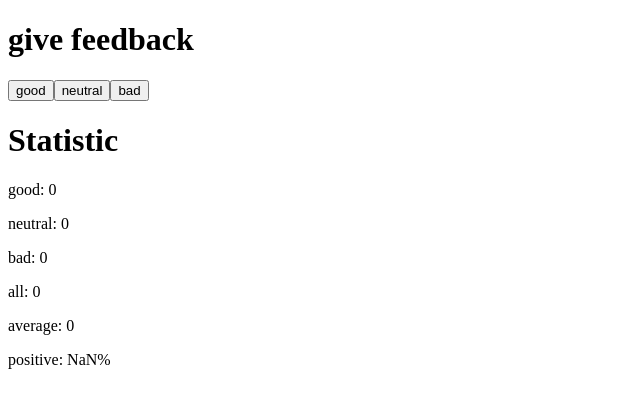
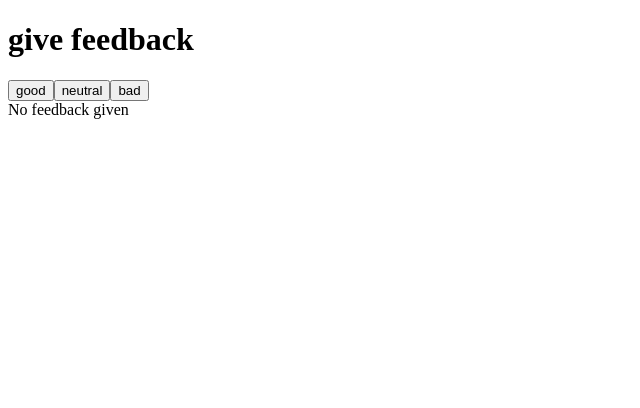
Before and after one commit to BangSyad2323/fullstack-helsinki, a React (Vite) app in the folder osa01/task1.6-1.14/: page / in a window 1280 px wide. Shown: the top 408 px of the page, without its empty margins (0-640 px from the left). Built offline with nearby package versions, Linux system fonts and the light colour scheme.

Commit message:
task 1.9

```diff
--- a/osa01/task1.6-1.14/src/App.jsx
+++ b/osa01/task1.6-1.14/src/App.jsx
@@ -1,10 +1,16 @@
 import { useState } from 'react'
 
 const Statistic = (props) => {
+
+  if (props.all === 0) {
+    return (
+      <div>No feedback given</div>
+    )
+  }
   return(
     <div>
       <h1>Statistic</h1>
-       <p>good: {props.good}</p>
+      <p>good: {props.good}</p>
       <p>neutral: {props.neutral}</p>
       <p>bad: {props.bad}</p>
       <p>all: {props.all}</p>
```
